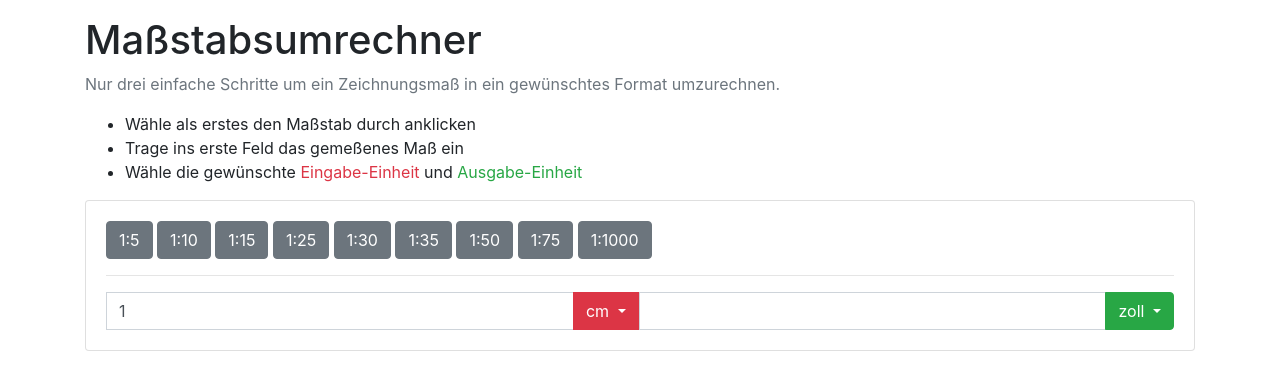
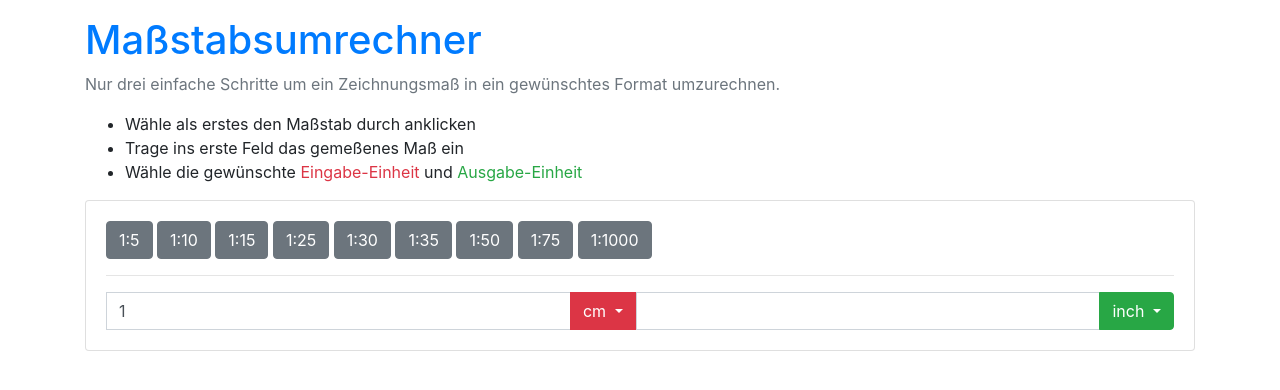
Before and after one commit to rogergerecke/massstabsumrechner, a PHP site: page / in a window 1280 px wide. Shown: the top 390 px of the page. Run offline with PHP 8.4, Linux system fonts and the light colour scheme.

Commit message:
scale update it works

```diff
--- a/public/index.php
+++ b/public/index.php
@@ -18,7 +18,7 @@
 <div class="container">
     <div class="row">
         <div class="col">
-            <h1 class="mt-3">Maßstabsumrechner</h1>
+            <h1 class="mt-3"><a href="/">Maßstabsumrechner</a></h1>
             <p class="text-muted">Nur drei einfache Schritte um ein Zeichnungsmaß in ein gewünschtes Format umzurechnen.</p>
             <ul>
                 <li>Wähle als erstes den Maßstab durch anklicken</li>
@@ -105,14 +105,15 @@
                                         </div>
                                     </div>
 
-                                    <input type="hidden" name="toUnit" value="zoll">
+                                    <input type="hidden" name="toUnit" value="<?php echo $scale->getToUnit() ?>">
                                     <input type="text" class="form-control"
                                            placeholder="<?php echo $scale->getOutputValue(); ?>"
                                            aria-label="Setze eine Länge ein" aria-describedby="button-addon5">
                                     <div class="input-group-append" id="button-addon5">
                                         <button class="btn btn-success dropdown-toggle" type="button"
                                                 data-toggle="dropdown"
-                                                aria-haspopup="true" aria-expanded="false" id="dropdownMenuTo">zoll
+                                                aria-haspopup="true" aria-expanded="false" id="dropdownMenuTo">
+                                            <?php echo $scale->getToUnit() ?>
                                         </button>
                                         <div class="dropdown-menu" aria-labelledby="dropdownMenuTo">
                                             <?php foreach (array_reverse($scale->getValidUnits()) as $value): ?>
--- a/src/ScaleComputer/ScaleUnit.php
+++ b/src/ScaleComputer/ScaleUnit.php
@@ -9,12 +9,12 @@ class ScaleUnit
     #
     #  SETTING THE TOOL
     #
-    protected $valid_scale_unit = ['1:5','1:10','1:15', '1:25', '1:30', '1:35', '1:50', '1:75','1:1000'];
+    protected $valid_scale_unit = ['1:5', '1:10', '1:15', '1:25', '1:30', '1:35', '1:50', '1:75', '1:1000'];
 
-    protected $valid_units = ['mm', 'cm', 'm', 'km', 'inch', 'zoll', 'fet', 'yeard'];
+    protected $valid_units = ['mm', 'cm', 'dm', 'm', 'km', 'inch', 'foot', 'yard', 'fathom', 'rod', 'chain'];
 
     const DEFAULT_FROM_UNIT = 'cm';
-    const DEFAULT_TO_UNIT = 'zoll';
+    const DEFAULT_TO_UNIT = 'inch';
     const DEFAULT_INPUT_VALUE = 1;
 
     ###########
@@ -179,6 +179,7 @@ class ScaleUnit
 
         // calculate the output
         $output = $input * $scaleValue;
+        $output = $this->calculateFromUnitToUnit($this->fromUnit, $this->toUnit, $output);
 
         $this->setOutputValue($output);
     }
@@ -207,14 +208,128 @@ class ScaleUnit
         $exp = explode(':', $this->scaleUnit, 2);
 
         $counter = $exp[0];
-        $denominator = (int)$exp[1];
-
-        return $this->inputUnitValue * $denominator;
+        return (int)$exp[1] * $this->inputUnitValue;
     }
 
-    public function calculateFromUnitToUnit($fromUnit = '', $toUnit = '', $value = '')
+    /* public function calculateFromUnitToUnit($fromUnit, $toUnit, $value = '')
+     {
+         if (!$fromUnit) {
+             throw new \Exception('From unit must be set and cant not be empty');
+         }
+
+         if (!$toUnit) {
+             throw new \Exception('To unit must be set and cant not be empty');
+         }
+         $unit_key = $fromUnit . '-' . $toUnit;
+
+
+         // calculate all to mm as base
+         switch ($fromUnit) {
+             case 'mm':
+                 $value = $value * 1;
+                 break;
+             case 'cm':
+                 $value = $value * 10;
+                 break;
+             case 'dm':
+                 $value = $value * 100;
+                 break;
+             case 'm':
+                 $value = $value * 1000;
+                 break;
+             case 'km':
+                 $value = $value * 1000000;
+                 break;
+             case 'inch':
+                 $value = $value * 254;
+                 break;
+             case 'foot':
+                 $value = ($value * 304.8);
+                 break;
+             case 'yard':
+                 $value = ($value * 914.4);
+                 break;
+             case 'fathom':
+                 $value = ($value / 72) * 254;
+                 break;
+             case 'link':
+                 $value = ($value * 201.1);
+                 break;
+         }
+
+         // 1* 10 * 10 * 10
+         switch ($toUnit) {
+             case 'mm':
+                 $value = $value / 1;
+                 break;
+             case 'cm':
+                 $value = $value / 10;
+                 break;
+             case 'dm':
+                 $value = $value / 100;
+                 break;
+             case 'm':
+                 $value = $value / 1000;
+                 break;
+             case 'km':
+                 $value = $value / 1000000;
+                 break;
+             case 'inch':
+                 $value = $value / 25.4;
+                 break;
+             case 'foot':
+                 $value = ($value / 25.4) * 12;
+                 break;
+             case 'yard':
+                 $value = ($value / 91.44);
+                 break;
+             case 'fathom':
+                 $value = ($value / 1820);
+                 break;
+         }
+
+         return $value;
+     }*/
+
+    function calculateFromUnitToUnit($fromUnit, $toUnit, $value = '')
     {
 
+        $to_unit_factor = 0;
+        $from_unit_factor = 0;
+
+        // get the calculate factors
+        foreach ($this->getFactors() as $factor) {
+            if ($factor['unit'] == $toUnit) {
+                $to_unit_factor = $factor['factor'];
+            }
+            if ($factor['unit'] == $fromUnit) {
+                $from_unit_factor = $factor['factor'];
+            }
+
+        }
+
+        return $to_unit_factor / $from_unit_factor * $value;
     }
 
+    function getFactors()
+    {
+        // Metric
+        $factors[] = ['factor' => floatval('1.00000000000000E+0006'), 'unit' => 'µm', 'description' => 'Mikrometer'];
+        $factors[] = ['factor' => floatval('1.00000000000000E+0002'), 'unit' => 'cm', 'description' => 'Zentimeter'];
+        $factors[] = ['factor' => floatval('1.00000000000000E+0003'), 'unit' => 'mm', 'description' => 'Millimeter'];
+        $factors[] = ['factor' => floatval('1.00000000000000E+0001'), 'unit' => 'dm', 'description' => 'Dezimeter'];
+        $factors[] = ['factor' => floatval('1.00000000000000E+0000'), 'unit' => 'm', 'description' => 'Meter'];
+        $factors[] = ['factor' => floatval('1.00000000000000E-0003'), 'unit' => 'km', 'description' => 'Kilometer'];
+
+        // American
+        $factors[] = ['factor' => floatval('39.37007874015748'), 'unit' => 'inch', 'description' => 'Zoll'];
+        $factors[] = ['factor' => floatval('3.28083989501312E+0000'), 'unit' => 'foot', 'description' => 'Feet'];
+        $factors[] = ['factor' => floatval('4.97095960000000E-0002'), 'unit' => 'chain', 'description' => 'Chain'];
+        $factors[] = ['factor' => floatval('5.46806649168854E-0001'), 'unit' => 'fathom', 'description' => 'Fathom USA'];
+        $factors[] = ['factor' => floatval('6.21371192237334E-0004'), 'unit' => 'miles', 'description' => 'Miles'];
+        $factors[] = ['factor' => floatval('1.09361329833771E+0000'), 'unit' => 'yard', 'description' => 'Yard'];
+        $factors[] = ['factor' => floatval('1.98838781515947E-0001'), 'unit' => 'rod', 'description' => 'Rods'];
+
+        return $factors;
+    }
 }
```
